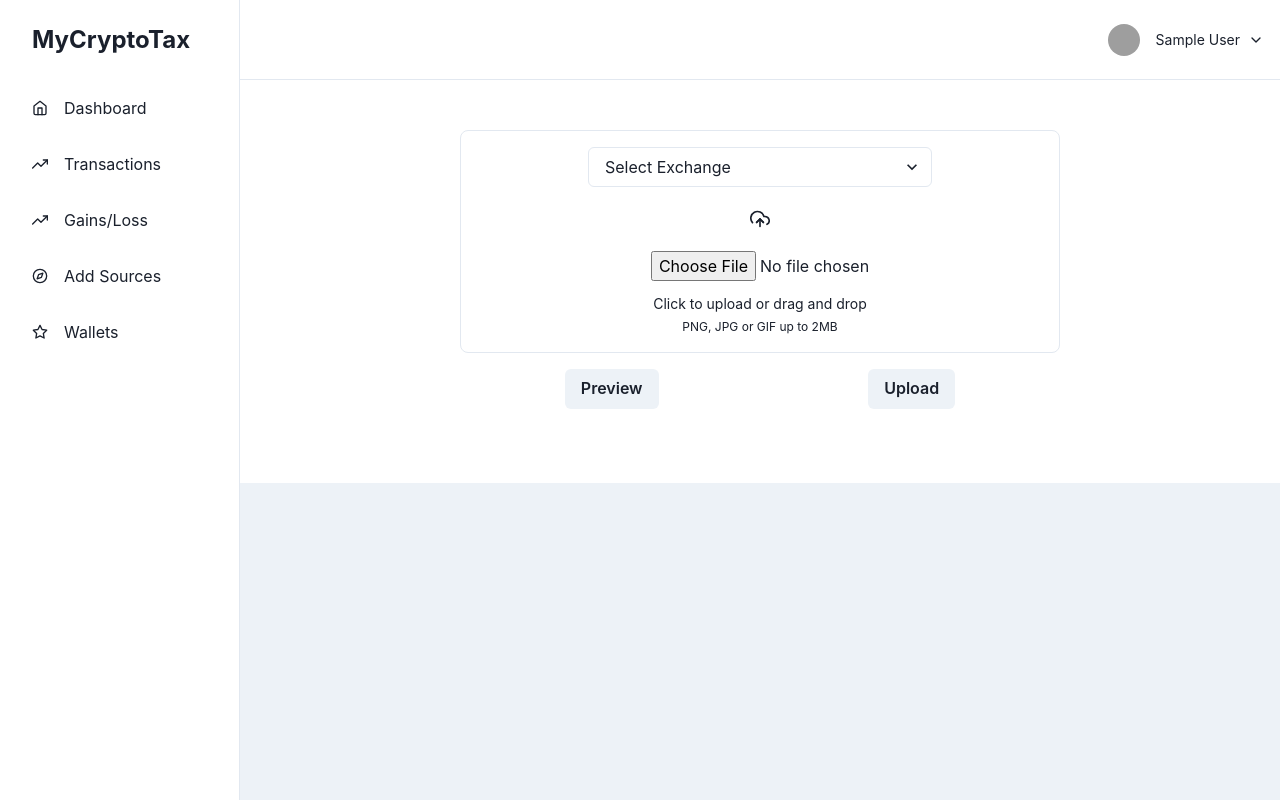
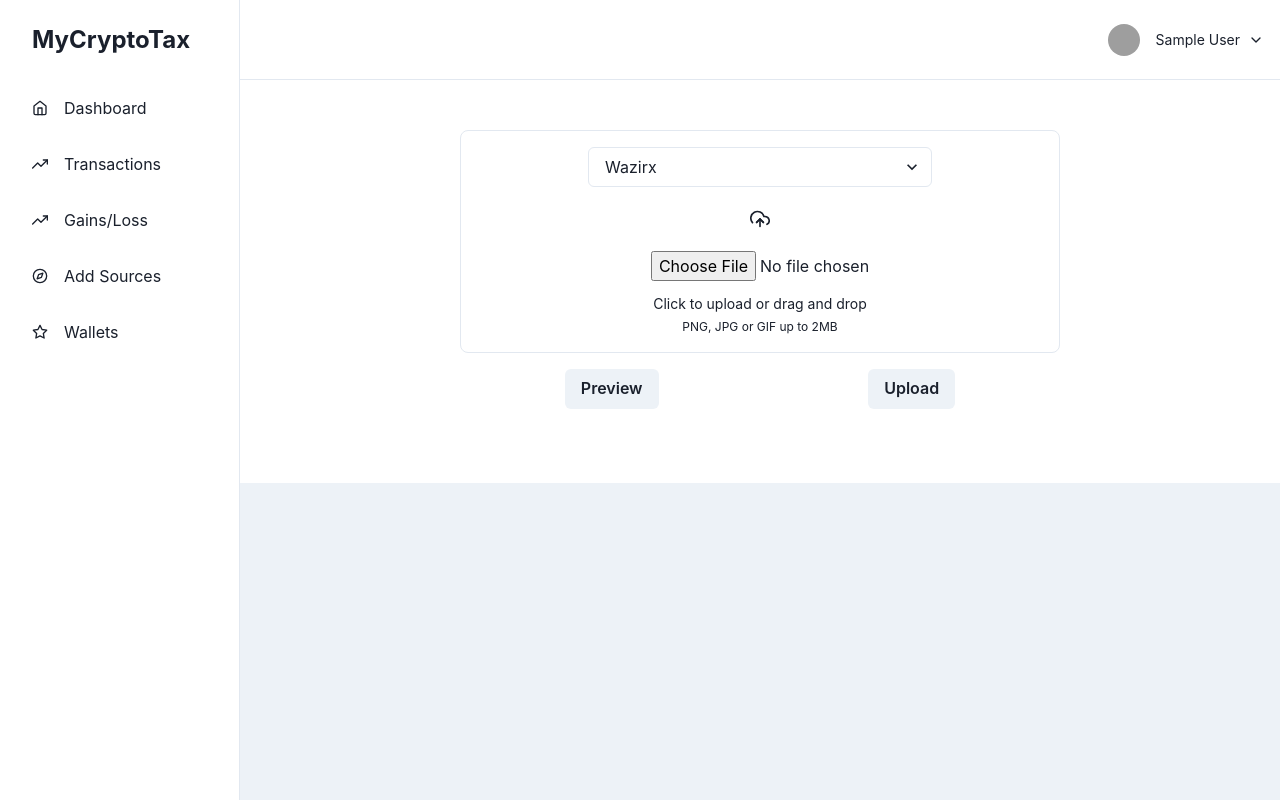
Before and after one commit to chenna-appsrecon/mycryptotax, a React (Create React App) app: page /fileUpload in a window 1280 px wide. Built offline with nearby package versions, Linux system fonts and the light colour scheme; sample sign-in values are in the browser's storage; grey boxes are pictures that could not be loaded.

Commit message:
Removed Placeholders in Filters

```diff
--- a/src/components/Dashboard/index.js
+++ b/src/components/Dashboard/index.js
@@ -428,7 +428,7 @@ const Dashboard = () => {
             </div>
             <Flex>
               <Select
-                placeholder="ALL"
+                // placeholder="ALL"
                 size="lg"
                 mr={5}
                 value={platform}
@@ -442,7 +442,7 @@ const Dashboard = () => {
               <Spacer />
               <Spacer />
               <Select placeholder="INR" size="lg">
-                <option value="option1">INR</option>
+                <option value="inr">INR</option>
                 {/* <option value="option2">USD </option> */}
               </Select>
             </Flex>
--- a/src/components/FileUpload.js
+++ b/src/components/FileUpload.js
@@ -204,7 +204,7 @@ function FileUpload() {
               </CustomSelect>
             </FormControl> */}
             <Select
-              placeholder="Select Exchange"
+              // placeholder="Select Exchange"
               value={value}
               onChange={(e) => setValue(e.target.value)}
             >
--- a/src/components/ProfitLossPositions.js
+++ b/src/components/ProfitLossPositions.js
@@ -179,7 +179,7 @@ export const ProfitLossTransactions = () => {
         <Text fontSize="3xl">All Profit loss positions list</Text>
         <Flex justifyContent={"space-between"} alignItems={"center"}>
           <Select
-            placeholder="Select Exchange"
+            // placeholder="Select Exchange"
             value={value}
             onChange={(e) => {
               setValue(e.target.value);
--- a/src/components/Transactions.js
+++ b/src/components/Transactions.js
@@ -168,7 +168,7 @@ export const Transactions = () => {
         <Text fontSize="3xl"> All Transactions list</Text>
         <Flex justifyContent={"space-between"} alignItems={"center"}>
           <Select
-            placeholder="Select Exchange"
+            // placeholder="Select Exchange"
             value={value}
             onChange={(e) => {
               setValue(e.target.value);
```
